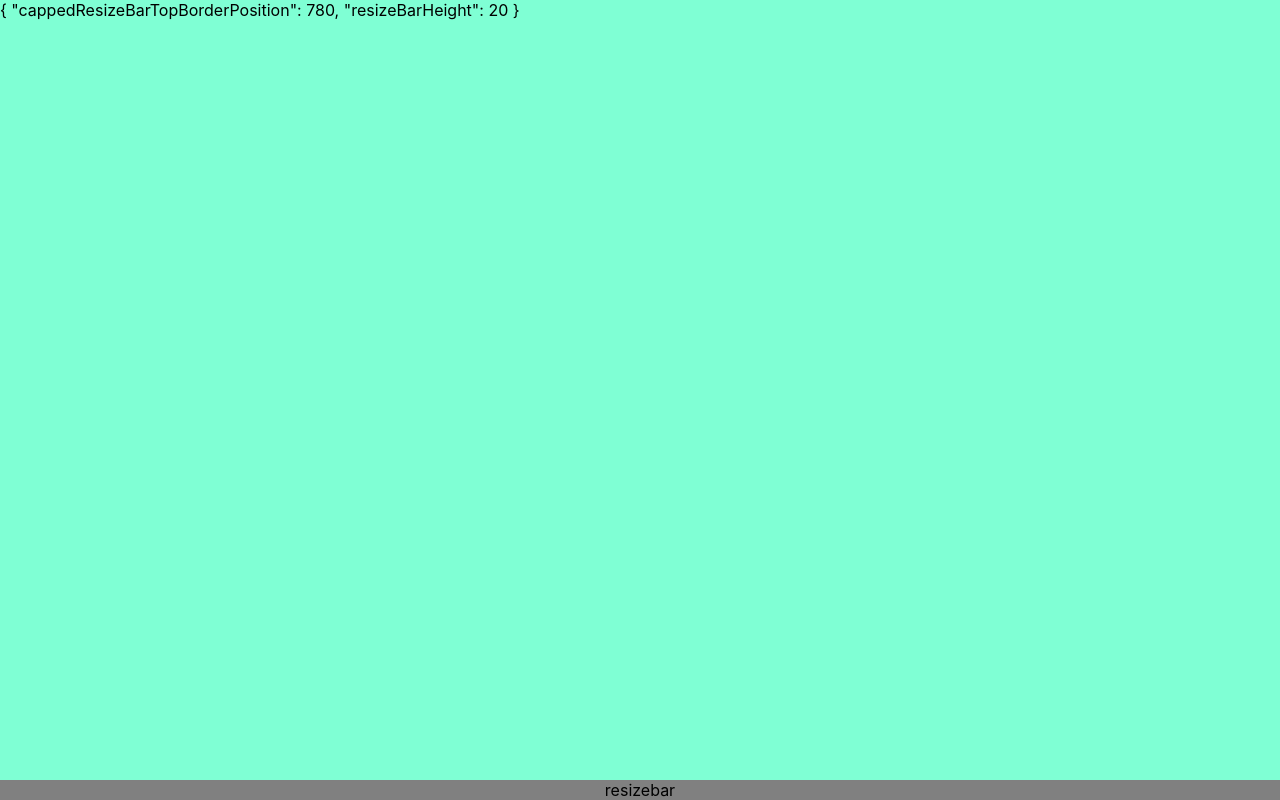
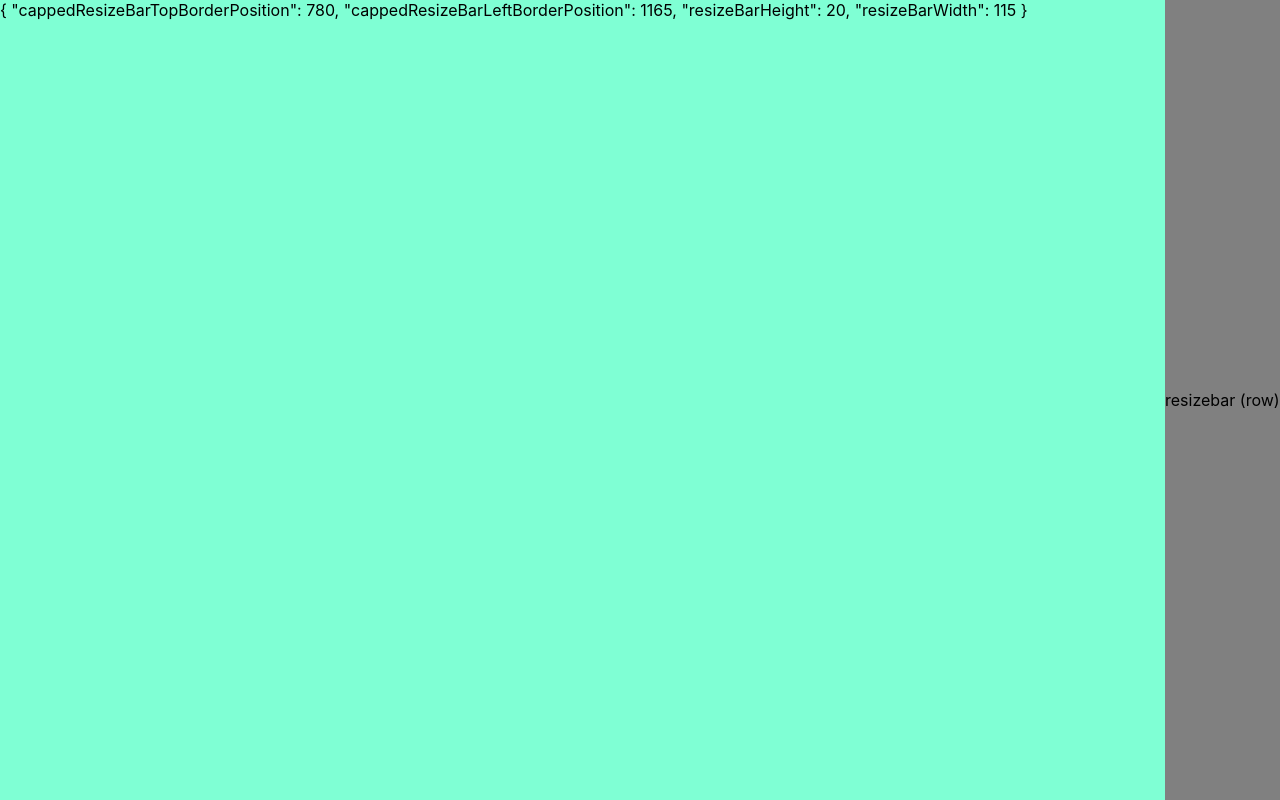
Before and after one commit to ggcaponetto/negative, a React (Create React App) app: page / in a window 1280 px wide. Built offline with nearby package versions, Linux system fonts and the light colour scheme.

Commit message:
add vertical support

```diff
--- a/src/components/engine/engine.css
+++ b/src/components/engine/engine.css
@@ -8,9 +8,6 @@
     position: absolute;
     display: flex;
     flex: 1;
-    top: 0;
-    left: 0;
-    right: 0;
     cursor: move;
     background: grey;
     align-items: center;
@@ -19,14 +16,12 @@
 
 .UIContainer .section{
     position: absolute;
-    left: 0;
-    right: 0;
     overflow: auto;
 }
 
-.UIContainer .section.top{
+.UIContainer .section.one{
     background: aquamarine;
 }
-.UIContainer .section.bottom{
+.UIContainer .section.two{
     background: #ff5b00;
 }
--- a/src/components/engine/engine.js
+++ b/src/components/engine/engine.js
@@ -5,53 +5,91 @@ const defaultEngineContext = {version: "0.0.1"};
 export const EngineContext = React.createContext(defaultEngineContext);
 
 function ResizeBar(props) {
+	const directions = props.directions;
+	const direction = props.direction;
 	const [style, setStyle] = useState({});
 	const resizeBar = useRef(null);
 	useEffect(() => {
 		console.debug(`${ResizeBar.name} useEffect`);
 		let containerHeight = props.uiContainer.current.clientHeight;
+		let containerWidth = props.uiContainer.current.clientWidth;
 		let resizeBarHeight = resizeBar.current.clientHeight;
+		let resizeBarWidth = resizeBar.current.clientWidth;
 		let resizeBarTopBorderPosition = containerHeight - resizeBarHeight;
-		// Cap the resizeBarTopBorderPosition.
-		// On mouse release the clientY could be negative or higher than te container height
+		let resizeBarLeftBorderPosition = containerWidth - resizeBarWidth;
+
 		let cappedResizeBarTopBorderPosition = Math.min(Math.max(resizeBarTopBorderPosition, 0), containerHeight - resizeBarHeight);
+		let cappedResizeBarLeftBorderPosition = Math.min(Math.max(resizeBarLeftBorderPosition, 0), containerWidth - resizeBarWidth);
 
 		console.debug(`${ResizeBar.name} handleDrag`, {
-			resizeBarTopBorderPosition, resizeBarHeight, containerHeight, uiContainer: props.uiContainer
+			resizeBarTopBorderPosition, cappedResizeBarLeftBorderPosition, resizeBarHeight, resizeBarWidth, containerHeight, uiContainer: props.uiContainer
 		});
 
-		setStyle({
-			top: cappedResizeBarTopBorderPosition
-		});
-		props.onResize({cappedResizeBarTopBorderPosition, resizeBarHeight})
+		if(direction === directions.column){
+			let columnStyle = {
+				top: cappedResizeBarTopBorderPosition,
+				left: 0,
+				right: 0
+			};
+			setStyle(columnStyle);
+		}
+		else if(direction === directions.row){
+			let rowStyle = {
+				top: 0,
+				bottom: 0,
+				left: cappedResizeBarLeftBorderPosition,
+			};
+			setStyle(rowStyle);
+		}
+		props.onResize({cappedResizeBarTopBorderPosition, cappedResizeBarLeftBorderPosition, resizeBarHeight, resizeBarWidth})
 	}, []);
 
 	const handleDrag = (e) => {
-
-		// Detect if the event comes from a touch enabled device
 		let isTouch = e.touches;
 
 		let resizeBarTopBorderPosition = e.clientY;
+		let resizeBarLeftBorderPosition = e.clientX;
 		if(isTouch && e.touches[0]){
 			resizeBarTopBorderPosition = e.touches[0].clientY;
+			resizeBarLeftBorderPosition = e.touches[0].clientX;
 		} else {
 			resizeBarTopBorderPosition = e.clientY;
 		}
 		let containerHeight = props.uiContainer.current.clientHeight;
+		let containerWidth = props.uiContainer.current.clientWidth;
+
 		let resizeBarHeight = resizeBar.current.clientHeight;
+		let resizeBarWidth = resizeBar.current.clientWidth;
+
 		// Cap the resizeBarTopBorderPosition.
 		// On mouse release the clientY could be negative or higher than te container height
 		let cappedResizeBarTopBorderPosition = Math.min(Math.max(resizeBarTopBorderPosition, 0), containerHeight - resizeBarHeight);
+		let cappedResizeBarLeftBorderPosition = Math.min(Math.max(resizeBarLeftBorderPosition, 0), containerWidth - resizeBarWidth);
+
 
 		console.debug(`${ResizeBar.name} handleDrag`, {
-			e, resizeBarTopBorderPosition, resizeBarHeight, containerHeight, uiContainer: props.uiContainer
+			e, resizeBarTopBorderPosition, cappedResizeBarLeftBorderPosition, resizeBarHeight, resizeBarWidth, containerHeight, uiContainer: props.uiContainer
 		});
 
-		setStyle({
-			top: cappedResizeBarTopBorderPosition
-		});
+		if(direction === directions.column){
+			let columnStyle = {
+				top: cappedResizeBarTopBorderPosition,
+				left: 0,
+				right: 0
+			};
+			setStyle(columnStyle);
+		}
+		else if(direction === directions.row){
+			let rowStyle = {
+				top: 0,
+				bottom: 0,
+				left: cappedResizeBarLeftBorderPosition,
+			};
+			setStyle(rowStyle);
+		}
 
-		props.onResize({cappedResizeBarTopBorderPosition, resizeBarHeight})
+		props.onResize({cappedResizeBarTopBorderPosition, cappedResizeBarLeftBorderPosition, resizeBarHeight, resizeBarWidth})
+
 	};
 
 	return (
@@ -94,7 +132,7 @@ function ResizeBar(props) {
 				handleDrag(e);
 			}}
 		>
-			resizebar
+			resizebar ({direction})
 		</div>
 	)
 }
@@ -102,7 +140,7 @@ function ResizeBar(props) {
 function UIContainer() {
 	const directions = {column: "column", row: "row"};
 	const [resizeBarData, setResizeBarData] = useState(null);
-	const [direction, setDirection] = useState(directions.column);
+	const [direction, setDirection] = useState(directions.row);
 
 	const uiContainer = useRef(null);
 
@@ -110,31 +148,63 @@ function UIContainer() {
 		console.debug(`${UIContainer.name} useEffect`);
 	}, []);
 
-	const getTopSection = () => {
+	const getSection1 = () => {
 		if(resizeBarData){
+			if(direction === directions.column){
 				return (
-				<div className={"section top"} style={{
+					<div className={"section one"} style={{
 						top: 0,
+						left: 0,
+						right: 0,
 						bottom: uiContainer.current.clientHeight - resizeBarData.cappedResizeBarTopBorderPosition
 					}}>
 						{JSON.stringify(resizeBarData, null, 4)}
 					</div>
 				)
+			}
+			else if(direction === directions.row){
+				return (
+					<div className={"section one"} style={{
+						top: 0,
+						bottom: 0,
+						left: 0,
+						right: uiContainer.current.clientWidth - resizeBarData.cappedResizeBarLeftBorderPosition,
+					}}>
+						{JSON.stringify(resizeBarData, null, 4)}
+					</div>
+				)
+			}
 		} else {
 			return null;
 		}
 	};
 
-	const getBottomSection = () => {
+	const getSection2 = () => {
 		if(resizeBarData){
+			if(direction === directions.column){
 				return (
-				<div className={"section bottom"} style={{
+					<div className={"section two"} style={{
 						top: resizeBarData.cappedResizeBarTopBorderPosition + resizeBarData.resizeBarHeight,
+						left: 0,
+						right: 0,
 						bottom: 0
 					}}>
 						{JSON.stringify(resizeBarData, null, 4)}
 					</div>
 				)
+			}
+			else if(direction === directions.row){
+				return (
+					<div className={"section two"} style={{
+						top: 0,
+						bottom: 0,
+						right: 0,
+						left: resizeBarData.cappedResizeBarLeftBorderPosition + resizeBarData.resizeBarWidth,
+					}}>
+						{JSON.stringify(resizeBarData, null, 4)}
+					</div>
+				)
+			}
 		} else {
 			return null;
 		}
@@ -155,13 +225,15 @@ function UIContainer() {
 			}}
 		>
 			<ResizeBar
+				directions={directions}
+				direction={direction}
 				uiContainer={uiContainer}
 				onResize={(resizeBarData) => {
 					setResizeBarData(resizeBarData);
 				}}
 			/>
-			{getTopSection()}
-			{getBottomSection()}
+			{getSection1()}
+			{getSection2()}
 		</div>
 	);
 }
```
Lines whose indentation alone changed are shown as unchanged.
